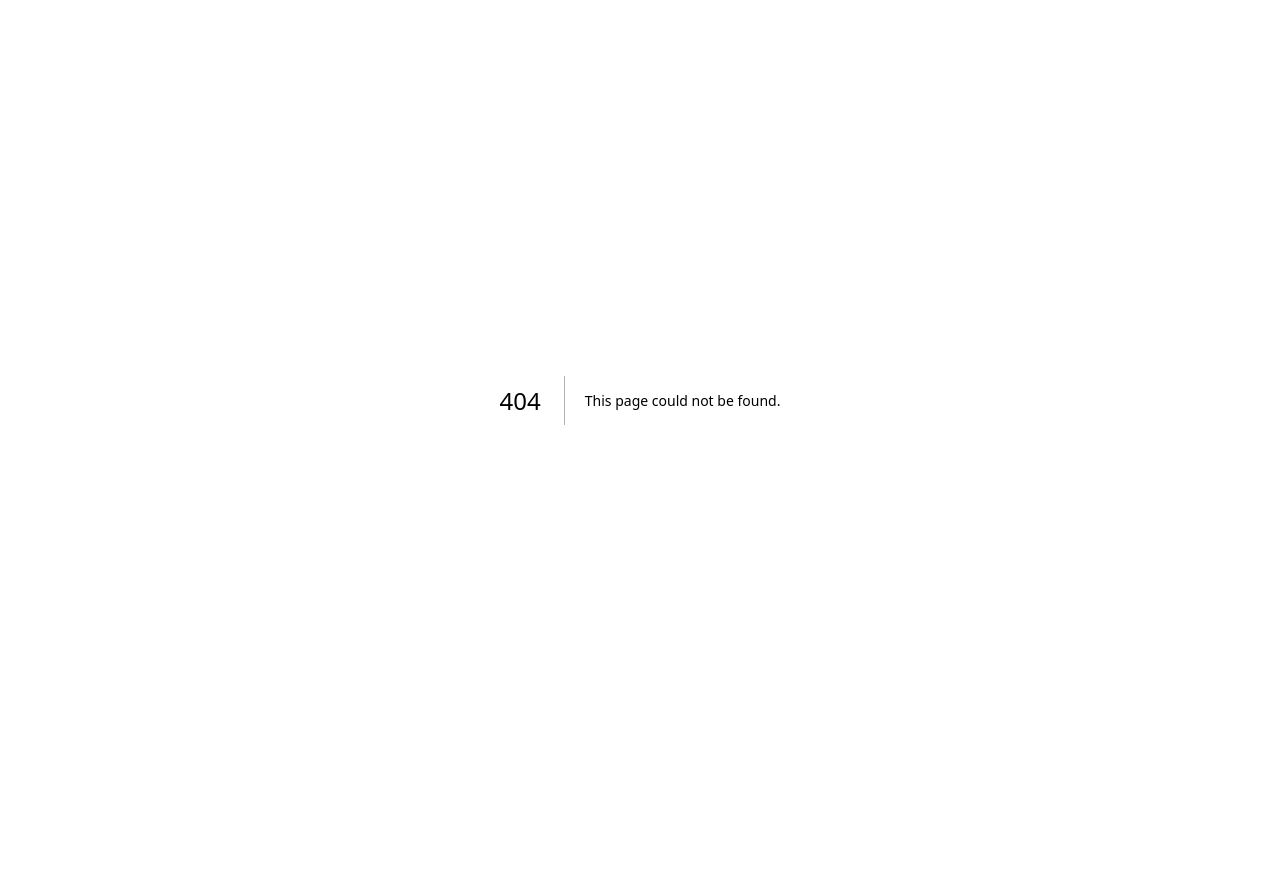
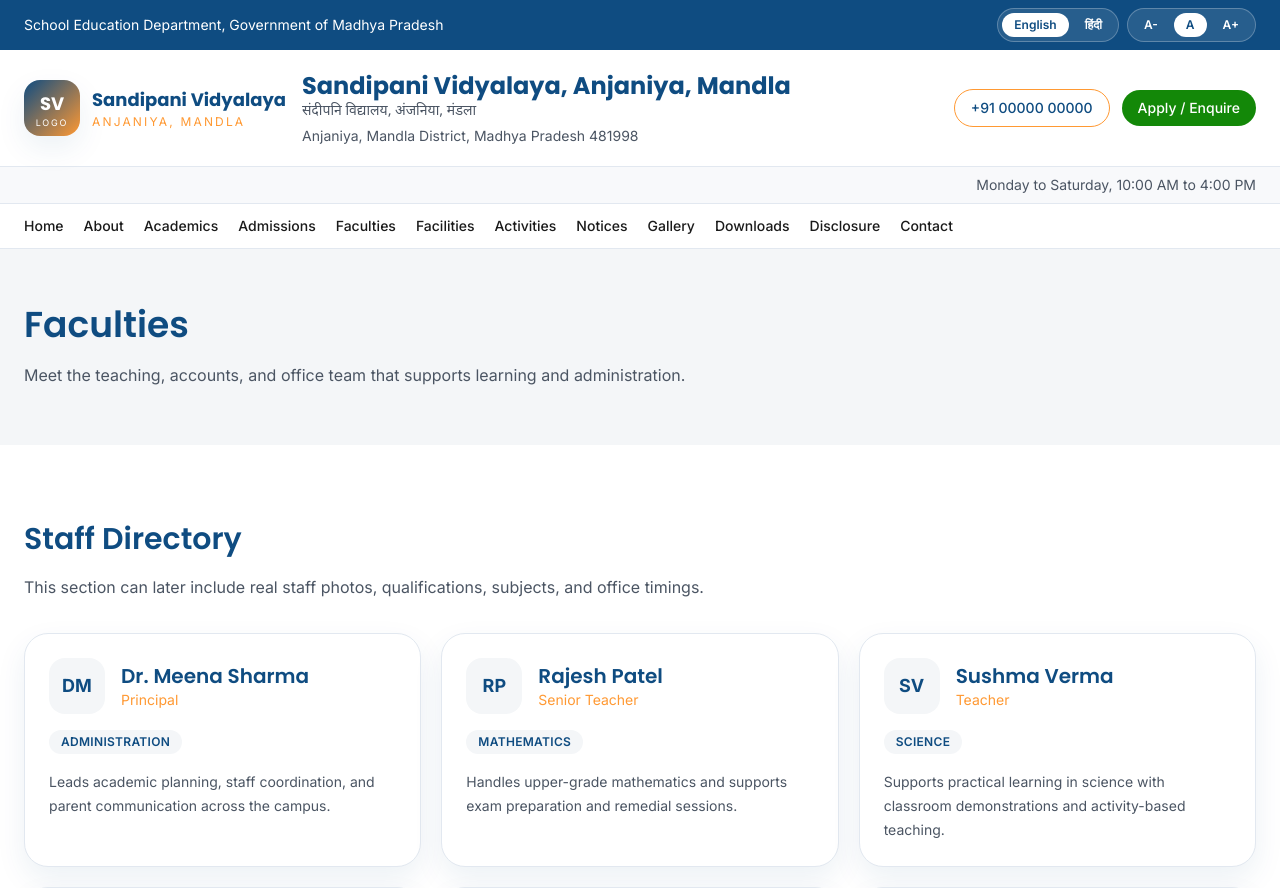
Before and after one commit to adi2956a/sandipanividhyalayaanjaniya, a Next.js app: page /faculties in a window 1280 px wide. Before the commit this address had no page. Shown: the top 888 px of the page. Before the commit the page ends 800 px from the top, so only its background shows below. Built offline with nearby package versions, Linux system fonts and the light colour scheme; no server answers; the database is empty.

Commit message:
Update repository changes

```diff
--- /dev/null
+++ b/app/faculties/page.tsx
@@ -0,0 +1,122 @@
+import { LocalizedText } from "@/components/site/localized-text";
+import { SiteFooter } from "@/components/site/footer";
+import { SiteHeader } from "@/components/site/header";
+import { PageHero } from "@/components/site/page-hero";
+import { Section } from "@/components/site/section";
+import { getSiteSettings } from "@/lib/content";
+
+const facultyMembers = [
+  {
+    name: "Dr. Meena Sharma",
+    roleEn: "Principal",
+    roleHi: "प्रधानाचार्य",
+    departmentEn: "Administration",
+    departmentHi: "प्रशासन",
+    detailsEn: "Leads academic planning, staff coordination, and parent communication across the campus.",
+    detailsHi: "शैक्षणिक योजना, स्टाफ समन्वय और अभिभावक संवाद का नेतृत्व करती हैं।"
+  },
+  {
+    name: "Rajesh Patel",
+    roleEn: "Senior Teacher",
+    roleHi: "वरिष्ठ शिक्षक",
+    departmentEn: "Mathematics",
+    departmentHi: "गणित",
+    detailsEn: "Handles upper-grade mathematics and supports exam preparation and remedial sessions.",
+    detailsHi: "उच्च कक्षाओं के गणित तथा परीक्षा तैयारी और अतिरिक्त सहायता कक्षाएं संभालते हैं।"
+  },
+  {
+    name: "Sushma Verma",
+    roleEn: "Teacher",
+    roleHi: "शिक्षिका",
+    departmentEn: "Science",
+    departmentHi: "विज्ञान",
+    detailsEn: "Supports practical learning in science with classroom demonstrations and activity-based teaching.",
+    detailsHi: "विज्ञान विषय में गतिविधि-आधारित शिक्षण और कक्षा प्रदर्शन के साथ सहयोग करती हैं।"
+  },
+  {
+    name: "Anil Tiwari",
+    roleEn: "Teacher",
+    roleHi: "शिक्षक",
+    departmentEn: "Social Science",
+    departmentHi: "सामाजिक विज्ञान",
+    detailsEn: "Guides civic studies, history, and school projects linked with local awareness.",
+    detailsHi: "नागरिक शास्त्र, इतिहास और स्थानीय जागरूकता से जुड़े विद्यालय प्रकल्पों का मार्गदर्शन करते हैं।"
+  },
+  {
+    name: "Kavita Mishra",
+    roleEn: "Accountant",
+    roleHi: "लेखाकार",
+    departmentEn: "Accounts & Records",
+    departmentHi: "लेखा एवं अभिलेख",
+    detailsEn: "Maintains office financial records, registers, and daily administrative paperwork.",
+    detailsHi: "कार्यालय के वित्तीय अभिलेख, रजिस्टर और दैनिक प्रशासनिक दस्तावेज़ संभालती हैं।"
+  },
+  {
+    name: "Dinesh Yadav",
+    roleEn: "Office Assistant",
+    roleHi: "कार्यालय सहायक",
+    departmentEn: "Student Services",
+    departmentHi: "छात्र सेवाएं",
+    detailsEn: "Supports certificates, visitors, and day-to-day office coordination for students and families.",
+    detailsHi: "प्रमाणपत्र, आगंतुक और छात्रों व परिवारों के लिए दैनिक कार्यालय समन्वय में सहायता करते हैं।"
+  }
+];
+
+export const dynamic = "force-dynamic";
+
+export default async function FacultiesPage() {
+  const settings = await getSiteSettings();
+
+  return (
+    <div>
+      <SiteHeader settings={settings} />
+      <PageHero
+        title={<LocalizedText en="Faculties" hi="संकाय" />}
+        subtitle={
+          <LocalizedText
+            en="Meet the teaching, accounts, and office team that supports learning and administration."
+            hi="शिक्षण, लेखा और कार्यालय टीम से परिचय जो शिक्षण और प्रशासन का सहयोग करती है।"
+          />
+        }
+      />
+      <Section
+        title={<LocalizedText en="Staff Directory" hi="स्टाफ निर्देशिका" />}
+        description={
+          <LocalizedText
+            en="This section can later include real staff photos, qualifications, subjects, and office timings."
+            hi="इस अनुभाग में आगे वास्तविक स्टाफ फोटो, योग्यता, विषय और कार्यालय समय जोड़े जा सकते हैं।"
+          />
+        }
+      >
+        <div className="grid gap-5 md:grid-cols-2 xl:grid-cols-3">
+          {facultyMembers.map((member) => (
+            <article key={member.name} className="rounded-3xl border border-border bg-white p-6 shadow-card">
+              <div className="flex items-center gap-4">
+                <div className="flex h-14 w-14 items-center justify-center rounded-2xl bg-surface text-lg font-bold text-primary">
+                  {member.name
+                    .split(" ")
+                    .slice(0, 2)
+                    .map((part) => part[0])
+                    .join("")}
+                </div>
+                <div>
+                  <h3 className="font-heading text-xl font-semibold text-primary">{member.name}</h3>
+                  <p className="text-sm text-secondary">
+                    <LocalizedText en={member.roleEn} hi={member.roleHi} />
+                  </p>
+                </div>
+              </div>
+              <p className="mt-4 inline-flex rounded-full bg-surface px-3 py-1 text-xs font-semibold uppercase tracking-wide text-primary">
+                <LocalizedText en={member.departmentEn} hi={member.departmentHi} />
+              </p>
+              <p className="mt-4 text-sm leading-6 text-muted">
+                <LocalizedText en={member.detailsEn} hi={member.detailsHi} />
+              </p>
+            </article>
+          ))}
+        </div>
+      </Section>
+      <SiteFooter settings={settings} />
+    </div>
+  );
+}
--- a/components/site/header.tsx
+++ b/components/site/header.tsx
@@ -2,6 +2,7 @@
 
 import Link from "next/link";
 import { LocalizedText } from "@/components/site/localized-text";
+import { SiteLogo } from "@/components/site/site-logo";
 import { SitePreferenceControls } from "@/components/site/site-preference-controls";
 import { useSitePreferences } from "@/components/site/site-preferences";
 import { SiteSettings } from "@/lib/types";
@@ -11,6 +12,7 @@ const navItems = [
   { href: "/about", en: "About", hi: "हमारे बारे में" },
   { href: "/academics", en: "Academics", hi: "शैक्षणिक" },
   { href: "/admissions", en: "Admissions", hi: "प्रवेश" },
+  { href: "/faculties", en: "Faculties", hi: "संकाय" },
   { href: "/facilities", en: "Facilities", hi: "सुविधाएं" },
   { href: "/activities", en: "Activities", hi: "गतिविधियां" },
   { href: "/notices", en: "Notices", hi: "सूचनाएं" },
@@ -38,6 +40,8 @@ export function SiteHeader({ settings }: { settings: SiteSettings }) {
       </div>
       <header className="border-b border-border bg-white">
         <div className="mx-auto flex max-w-7xl flex-col gap-4 px-4 py-5 md:px-6 lg:flex-row lg:items-center lg:justify-between">
+          <div className="flex items-center gap-4">
+            <SiteLogo />
             <div>
               <p className="font-heading text-2xl font-bold text-primary">
                 {language === "hi" ? settings.schoolNameHi || settings.schoolName : settings.schoolName}
@@ -46,6 +50,7 @@ export function SiteHeader({ settings }: { settings: SiteSettings }) {
                 {language === "hi" ? settings.schoolName : settings.schoolNameHi}
               </p>
               <p className="mt-1 text-sm text-muted">{settings.address}</p>
+            </div>
           </div>
           <div className="flex flex-wrap items-center gap-3 text-sm">
             <a className="rounded-full border border-secondary px-4 py-2 font-medium text-primary" href={`tel:${settings.phone}`}>
--- /dev/null
+++ b/components/site/site-logo.tsx
@@ -0,0 +1,27 @@
+"use client";
+
+import Link from "next/link";
+import { useSitePreferences } from "@/components/site/site-preferences";
+
+export function SiteLogo() {
+  const { language } = useSitePreferences();
+
+  return (
+    <Link className="inline-flex items-center gap-3" href="/">
+      <div className="flex h-14 w-14 items-center justify-center rounded-2xl bg-gradient-to-br from-primary to-secondary text-white shadow-card">
+        <div className="text-center leading-none">
+          <p className="font-heading text-lg font-bold">SV</p>
+          <p className="text-[9px] uppercase tracking-[0.2em]">Logo</p>
+        </div>
+      </div>
+      <div className="hidden sm:block">
+        <p className="font-heading text-lg font-bold text-primary">
+          {language === "hi" ? "संदीपनि विद्यालय" : "Sandipani Vidyalaya"}
+        </p>
+        <p className="text-xs uppercase tracking-[0.18em] text-secondary">
+          {language === "hi" ? "अंजनिया, मंडला" : "Anjaniya, Mandla"}
+        </p>
+      </div>
+    </Link>
+  );
+}
```
Lines whose indentation alone changed are shown as unchanged.
